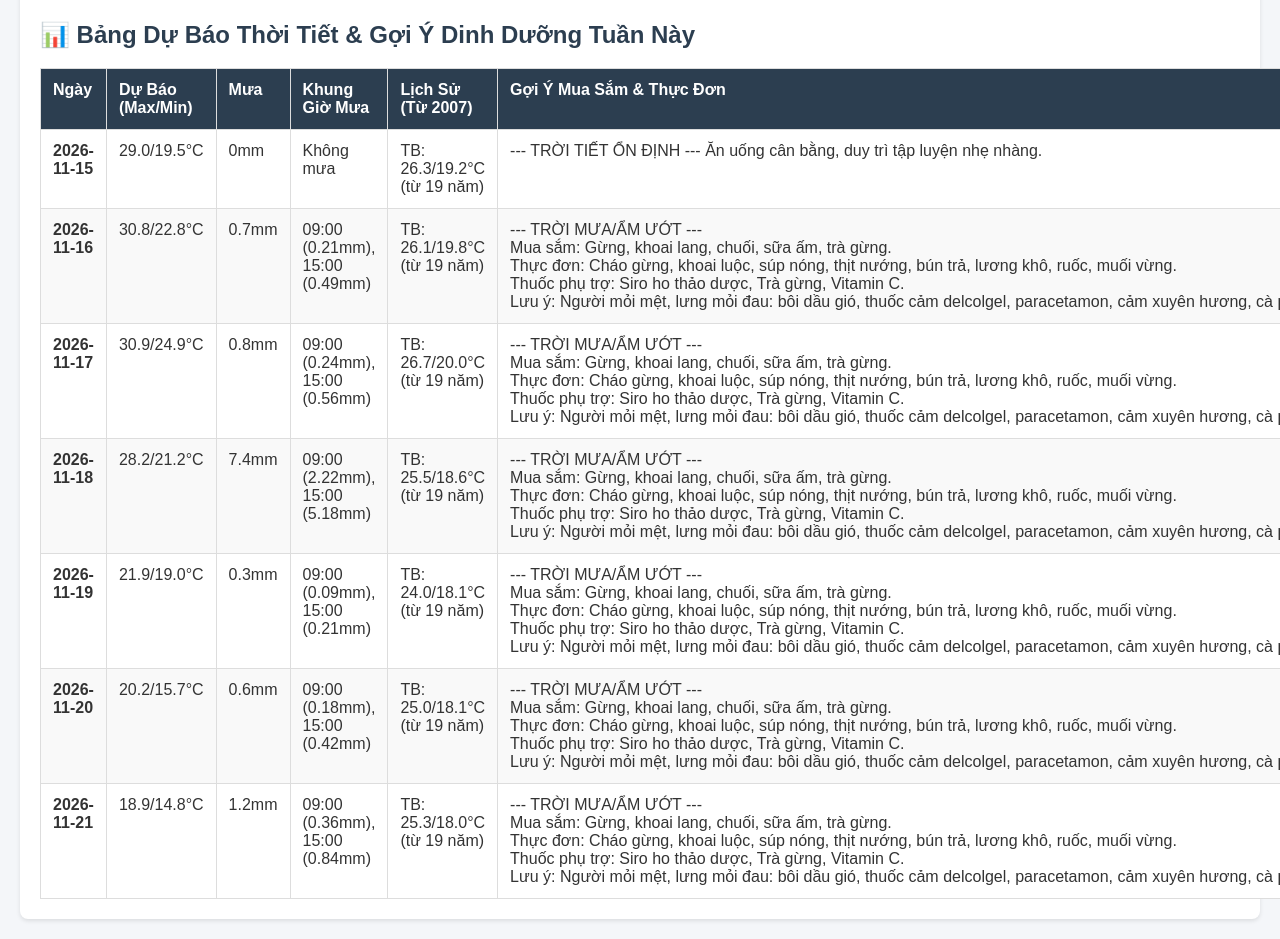
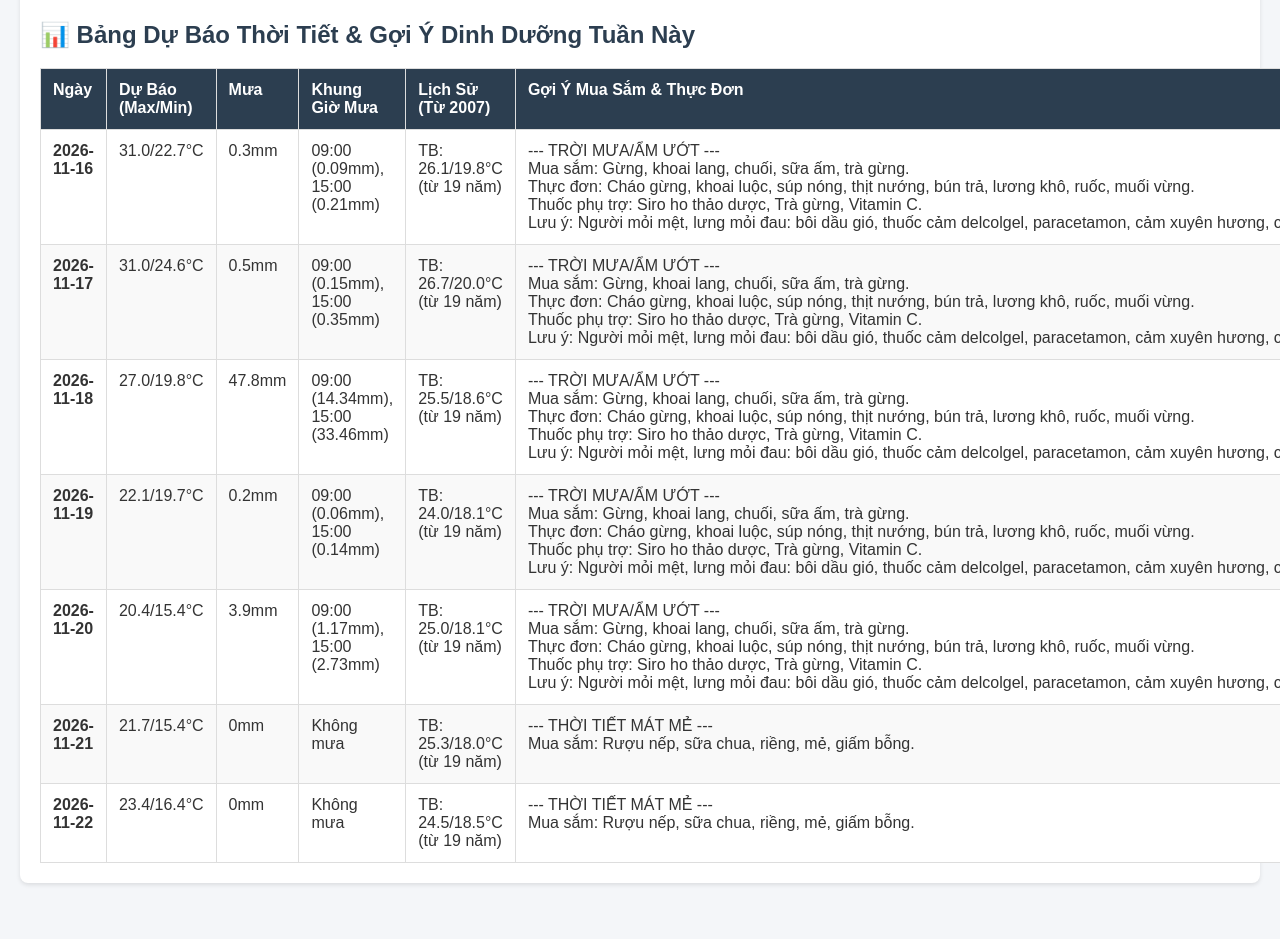
Before and after one commit to namnguyen7133-png/THUCDONHANGNGAY, a plain HTML site: page index.html in a window 1280 px wide. Shown: the part 440-1379 px from the top of the page. After the commit the page ends 1343 px from the top, so only its background shows below. Drawn offline with Linux system fonts and the light colour scheme.

Commit message:
Auto update weather [skip ci]

```diff
--- a/index.html
+++ b/index.html
@@ -55,19 +55,10 @@
             <tbody>
 
         <tr>
-            <td><b>2026-11-15</b></td>
-            <td>29.0/19.5°C</td>
-            <td>0mm</td>
-            <td>Không mưa</td>
-            <td>TB: 26.3/19.2°C (từ 19 năm)</td>
-            <td><pre style="font-family:inherit; margin:0;">--- TRỜI TIẾT ỔN ĐỊNH --- Ăn uống cân bằng, duy trì tập luyện nhẹ nhàng.</pre></td>
-        </tr>
-
-        <tr>
             <td><b>2026-11-16</b></td>
-            <td>30.8/22.8°C</td>
-            <td>0.7mm</td>
-            <td>09:00 (0.21mm), 15:00 (0.49mm)</td>
+            <td>31.0/22.7°C</td>
+            <td>0.3mm</td>
+            <td>09:00 (0.09mm), 15:00 (0.21mm)</td>
             <td>TB: 26.1/19.8°C (từ 19 năm)</td>
             <td><pre style="font-family:inherit; margin:0;">--- TRỜI MƯA/ẨM ƯỚT ---
 Mua sắm: Gừng, khoai lang, chuối, sữa ấm, trà gừng.
@@ -78,9 +69,9 @@ Lưu ý: Người mỏi mệt, lưng mỏi đau: bôi dầu gió, thuốc cảm
 
         <tr>
             <td><b>2026-11-17</b></td>
-            <td>30.9/24.9°C</td>
-            <td>0.8mm</td>
-            <td>09:00 (0.24mm), 15:00 (0.56mm)</td>
+            <td>31.0/24.6°C</td>
+            <td>0.5mm</td>
+            <td>09:00 (0.15mm), 15:00 (0.35mm)</td>
             <td>TB: 26.7/20.0°C (từ 19 năm)</td>
             <td><pre style="font-family:inherit; margin:0;">--- TRỜI MƯA/ẨM ƯỚT ---
 Mua sắm: Gừng, khoai lang, chuối, sữa ấm, trà gừng.
@@ -91,9 +82,9 @@ Lưu ý: Người mỏi mệt, lưng mỏi đau: bôi dầu gió, thuốc cảm
 
         <tr>
             <td><b>2026-11-18</b></td>
-            <td>28.2/21.2°C</td>
-            <td>7.4mm</td>
-            <td>09:00 (2.22mm), 15:00 (5.18mm)</td>
+            <td>27.0/19.8°C</td>
+            <td>47.8mm</td>
+            <td>09:00 (14.34mm), 15:00 (33.46mm)</td>
             <td>TB: 25.5/18.6°C (từ 19 năm)</td>
             <td><pre style="font-family:inherit; margin:0;">--- TRỜI MƯA/ẨM ƯỚT ---
 Mua sắm: Gừng, khoai lang, chuối, sữa ấm, trà gừng.
@@ -104,9 +95,9 @@ Lưu ý: Người mỏi mệt, lưng mỏi đau: bôi dầu gió, thuốc cảm
 
         <tr>
             <td><b>2026-11-19</b></td>
-            <td>21.9/19.0°C</td>
-            <td>0.3mm</td>
-            <td>09:00 (0.09mm), 15:00 (0.21mm)</td>
+            <td>22.1/19.7°C</td>
+            <td>0.2mm</td>
+            <td>09:00 (0.06mm), 15:00 (0.14mm)</td>
             <td>TB: 24.0/18.1°C (từ 19 năm)</td>
             <td><pre style="font-family:inherit; margin:0;">--- TRỜI MƯA/ẨM ƯỚT ---
 Mua sắm: Gừng, khoai lang, chuối, sữa ấm, trà gừng.
@@ -117,9 +108,9 @@ Lưu ý: Người mỏi mệt, lưng mỏi đau: bôi dầu gió, thuốc cảm
 
         <tr>
             <td><b>2026-11-20</b></td>
-            <td>20.2/15.7°C</td>
-            <td>0.6mm</td>
-            <td>09:00 (0.18mm), 15:00 (0.42mm)</td>
+            <td>20.4/15.4°C</td>
+            <td>3.9mm</td>
+            <td>09:00 (1.17mm), 15:00 (2.73mm)</td>
             <td>TB: 25.0/18.1°C (từ 19 năm)</td>
             <td><pre style="font-family:inherit; margin:0;">--- TRỜI MƯA/ẨM ƯỚT ---
 Mua sắm: Gừng, khoai lang, chuối, sữa ấm, trà gừng.
@@ -130,15 +121,22 @@ Lưu ý: Người mỏi mệt, lưng mỏi đau: bôi dầu gió, thuốc cảm
 
         <tr>
             <td><b>2026-11-21</b></td>
-            <td>18.9/14.8°C</td>
-            <td>1.2mm</td>
-            <td>09:00 (0.36mm), 15:00 (0.84mm)</td>
+            <td>21.7/15.4°C</td>
+            <td>0mm</td>
+            <td>Không mưa</td>
             <td>TB: 25.3/18.0°C (từ 19 năm)</td>
-            <td><pre style="font-family:inherit; margin:0;">--- TRỜI MƯA/ẨM ƯỚT ---
-Mua sắm: Gừng, khoai lang, chuối, sữa ấm, trà gừng.
-Thực đơn: Cháo gừng, khoai luộc, súp nóng, thịt nướng, bún trả, lương khô, ruốc, muối vừng.
-Thuốc phụ trợ: Siro ho thảo dược, Trà gừng, Vitamin C.
-Lưu ý: Người mỏi mệt, lưng mỏi đau: bôi dầu gió, thuốc cảm delcolgel, paracetamon, cảm xuyên hương, cà phê sữa tối.</pre></td>
+            <td><pre style="font-family:inherit; margin:0;">--- THỜI TIẾT MÁT MẺ ---
+Mua sắm: Rượu nếp, sữa chua, riềng, mẻ, giấm bỗng.</pre></td>
+        </tr>
+
+        <tr>
+            <td><b>2026-11-22</b></td>
+            <td>23.4/16.4°C</td>
+            <td>0mm</td>
+            <td>Không mưa</td>
+            <td>TB: 24.5/18.5°C (từ 19 năm)</td>
+            <td><pre style="font-family:inherit; margin:0;">--- THỜI TIẾT MÁT MẺ ---
+Mua sắm: Rượu nếp, sữa chua, riềng, mẻ, giấm bỗng.</pre></td>
         </tr>
 
             </tbody>
```
